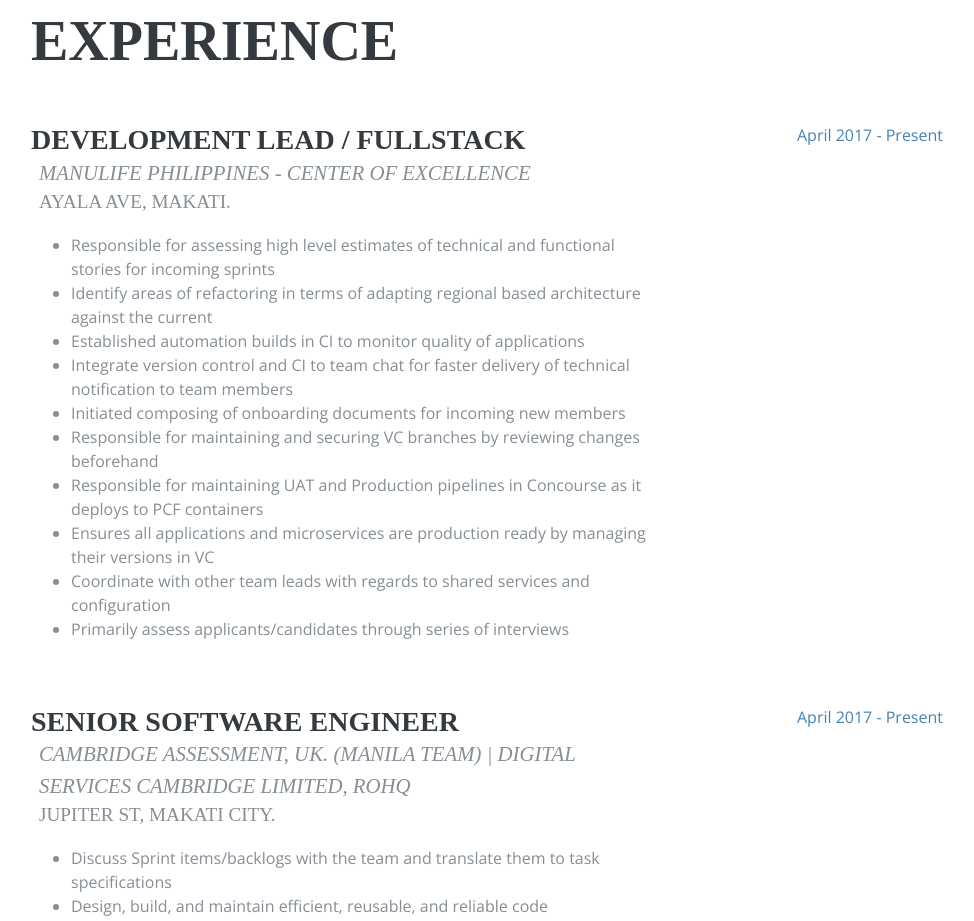
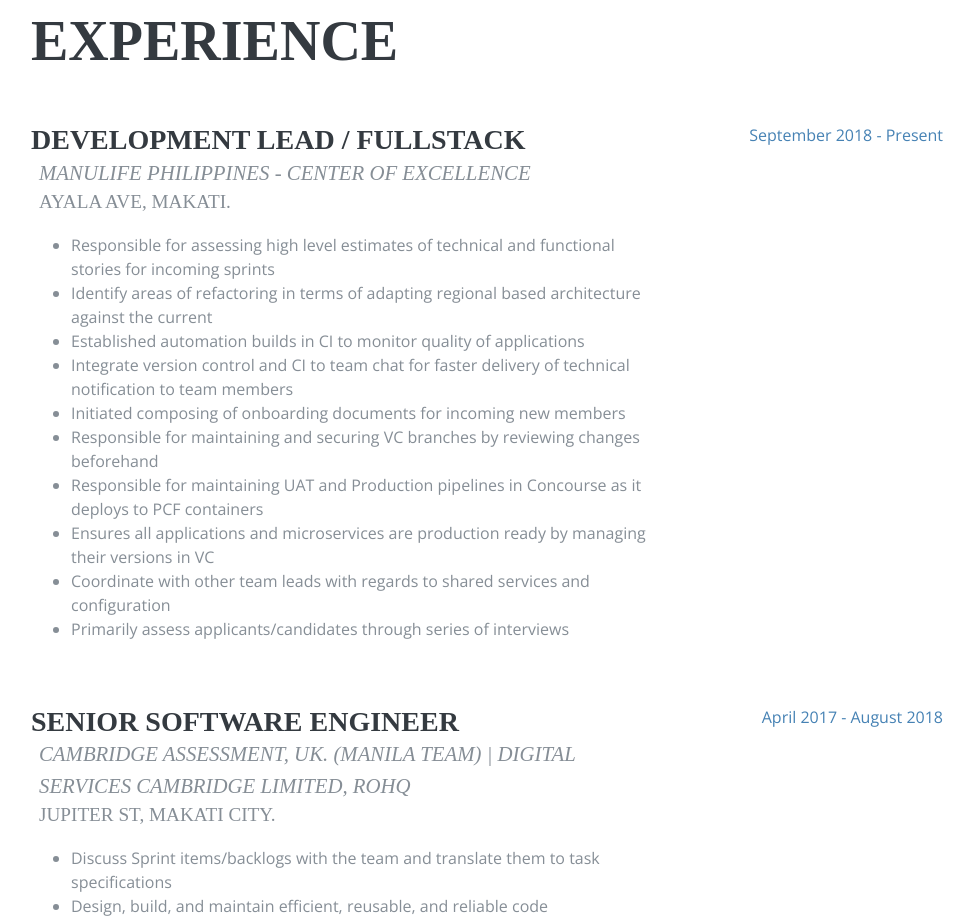
Before and after one commit to idspalomares/idspalomares.github.io, a plain HTML site: page index.html in a window 1280 px wide. Shown: the part 1640-2561 px from the top of the page, without its empty margins (289-1263 px from the left). Drawn offline with nearby package versions, Linux system fonts and the light colour scheme; a web font is replaced by a local one.

Commit message:
Update index.html

```diff
--- a/index.html
+++ b/index.html
@@ -186,7 +186,7 @@
               </ul>
             </div>
             <div class="resume-date text-md-right">
-              <span class="text-primary">April 2017 - Present</span>
+              <span class="text-primary">September 2018 - Present</span>
             </div>
           </div>
 
@@ -206,7 +206,7 @@
               </ul>
             </div>
             <div class="resume-date text-md-right">
-              <span class="text-primary">April 2017 - Present</span>
+              <span class="text-primary">April 2017 - August 2018</span>
             </div>
           </div>
 
```
